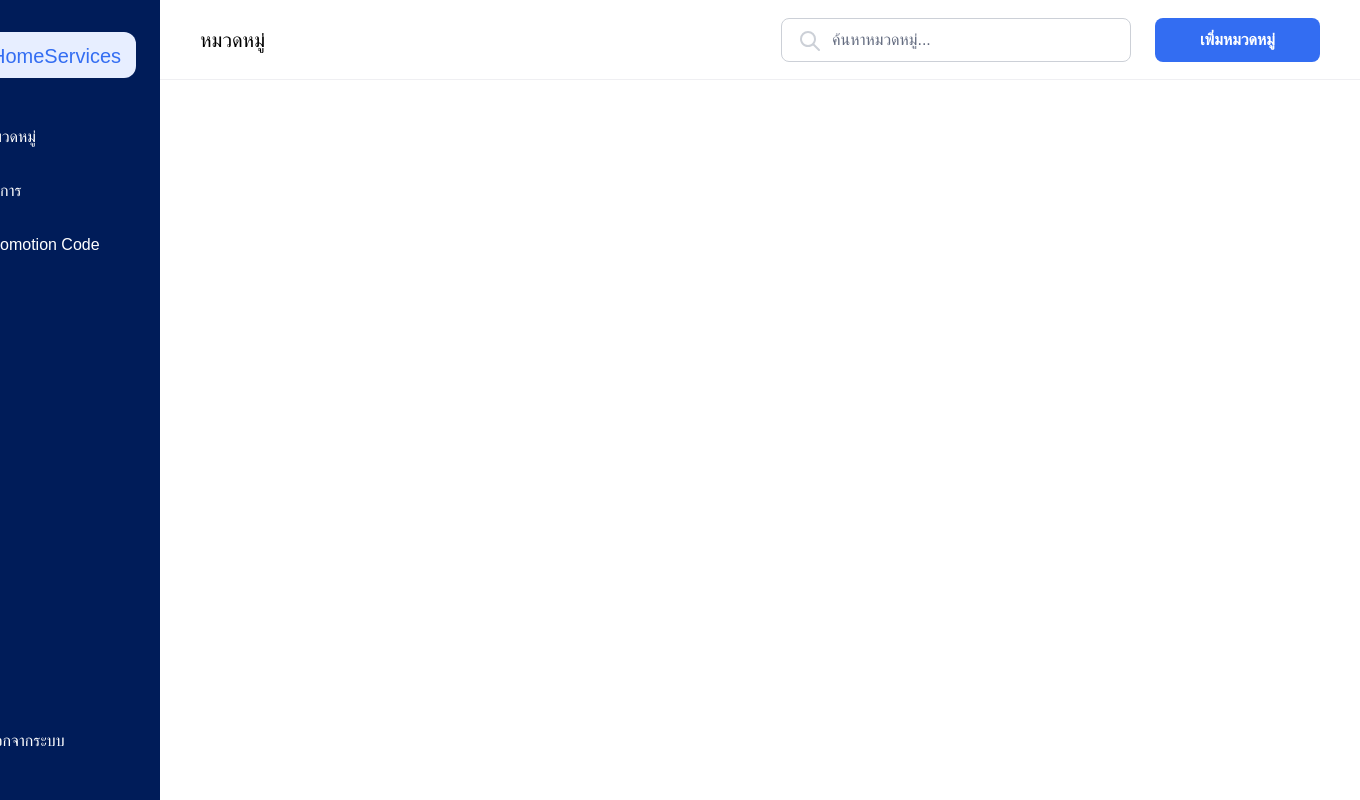
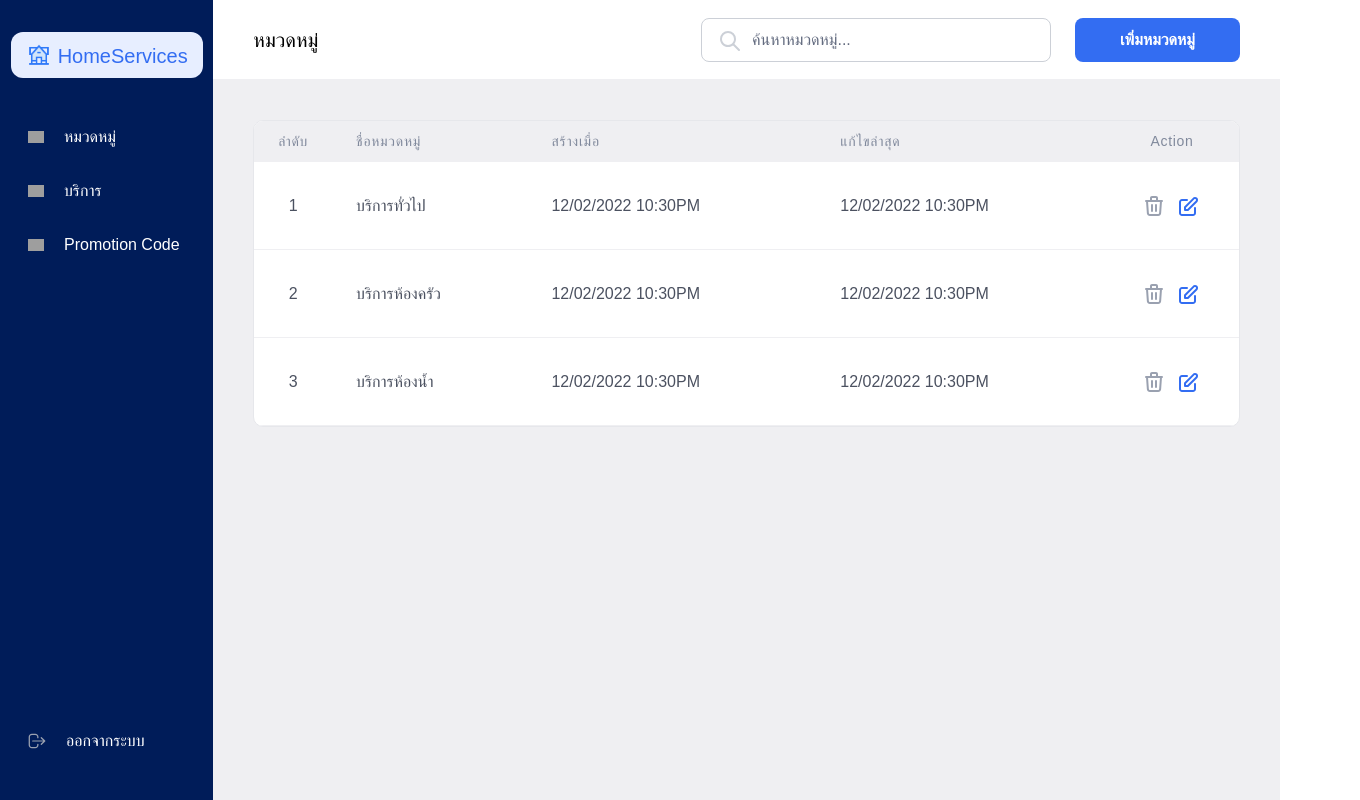
Before and after one commit to napatwongchr/home-service-2, a React (Create React App) app in the folder client/: page /admin-dashboard in a window 1280 px wide. Shown: the whole page, 1360 px wide, since content can reach past the window. Built offline with nearby package versions, Linux system fonts and the light colour scheme; grey boxes are pictures that could not be loaded.

Commit message:
feat: add admin dashboard page

```diff
--- a/client/src/components/AdminPage/NavDashboard.js
+++ b/client/src/components/AdminPage/NavDashboard.js
@@ -4,7 +4,7 @@ import searchIcon from '../../asset/image/adminDashboardPage/searchIcon.svg'
 const NavDashBoard = (props) => {
 
     return (
-        <Flex w='1200px' h='80px' bg='utility.white' borderBottom='1px' borderColor='gray.100' justifyContent='space-between' alignItems='center' px='40px'>
+        <Flex h='80px' w='100%' bg='utility.white' borderBottom='1px' borderColor='gray.100' justifyContent='space-between' alignItems='center' px='40px' >
             <Text textStyle='h2' color='utility.black'>{props.children}</Text>
             <Flex pos='relative' gap='24px' >
                 <Img src={searchIcon} pos='absolute' left='19px' top='13px' zIndex={2} />
--- a/client/src/components/AdminPage/SideBar.js
+++ b/client/src/components/AdminPage/SideBar.js
@@ -10,10 +10,10 @@ import { useAuth } from "../../contexts/authentication";
 const SideBar = () => {
     const { logout } = useAuth()
     return (
-        <Container w='240px' h='100vh' bg='blue.950' py='32px' px='0' display='flex' flexDirection='column' justifyContent='space-between' m='0'>
+        <Container w='20%' minH='100vh' bg='blue.950' py='32px' px='0' display='flex' flexDirection='column' justifyContent='space-between' m='0'>
             <Flex flexDirection='column'>
                 <Link to='/'>
-                    <Box w='192px' h='46px' bg='blue.100' display='flex' justifyContent='center' alignItems='center' gap='6px' borderRadius='12px' px='12px' mx='24px' mb='32px'>
+                    <Box w='192px' h='46px' bg='blue.100' display='flex' justifyContent='center' alignItems='center' gap='6px' borderRadius='12px' px='12px' mx='auto' mb='32px'>
                         <Img src={house} w='26px' />
                         <Text fontWeight='500' fontSize='20px' color='blue.600' pos='relative' top='1px'>HomeServices</Text>
                     </Box>
--- a/client/src/components/ServiceCategory/ViewServiceCategory.js
+++ b/client/src/components/ServiceCategory/ViewServiceCategory.js
@@ -20,27 +20,30 @@ import {
   ModalBody,
   Button,
   useDisclosure,
+  Container,
 } from "@chakra-ui/react";
 
 const ViewServiceCategory = () => {
   const { isOpen, onOpen, onClose } = useDisclosure();
   return (
+    <Container maxW='100%' p='40px' h='calc(100% - 3.25rem)' bg='gray.100'>
       <TableContainer
-      maxWidth="1120px"
+        maxW="100%"
         border={"1px"}
-      borderColor="gray.300"
+        borderColor="gray.200"
         borderRadius="10px"
+        bg='utility.white'
       >
-      <Table variant="simple" fontStyle={"b3"}>
+        <Table variant="simple">
           <Thead>
-          <Tr bg={"gray.100"}>
-            <Th fontWeight="400" width="10px">
+            <Tr bg={"gray.100"} >
+              <Th fontWeight="400" width="10px" fontSize={'14px'}>
                 ลำดับ
               </Th>
-            <Th fontWeight="400">ชื่อหมวดหมู่</Th>
-            <Th fontWeight="400">สร้างเมื่อ</Th>
-            <Th fontWeight="400">แก้ไขล่าสุด</Th>
-            <Th fontWeight="400" textAlign={"center"} textTransform="none">
+              <Th fontWeight="400" fontSize={'14px'} >ชื่อหมวดหมู่</Th>
+              <Th fontWeight="400" fontSize={'14px'}>สร้างเมื่อ</Th>
+              <Th fontWeight="400" fontSize={'14px'}>แก้ไขล่าสุด</Th>
+              <Th fontWeight="400" textAlign={"center"} textTransform="none" fontSize={'14px'}>
                 Action
               </Th>
             </Tr>
@@ -146,6 +149,7 @@ const ViewServiceCategory = () => {
           </ModalContent>
         </Modal>
       </TableContainer>
+    </Container>
   );
 };
 
--- a/client/src/pages/Admin/AdminDashBoard.js
+++ b/client/src/pages/Admin/AdminDashBoard.js
@@ -2,18 +2,18 @@ import { Container, Flex, Box } from '@chakra-ui/react';
 import React from 'react';
 import NavDashBoard from '../../components/AdminPage/NavDashboard';
 import SideBar from '../../components/AdminPage/SideBar';
-
+import ViewServiceCategory from '../../components/ServiceCategory/ViewServiceCategory'
 
 const adminDashboardPage = () => {
     return (
         <Container className='adminDashboardPage' centerContent>
-            <Flex>
+            <Flex w='100vw'>
                 <SideBar />
-                <Box>
-
+                <Box w='100%' maxH='100%' overflow='hidden'>
                     <NavDashBoard>
                         หมวดหมู่
                     </NavDashBoard>
+                    <ViewServiceCategory />
                 </Box>
             </Flex>
         </Container >
```
Lines whose indentation alone changed are shown as unchanged.
